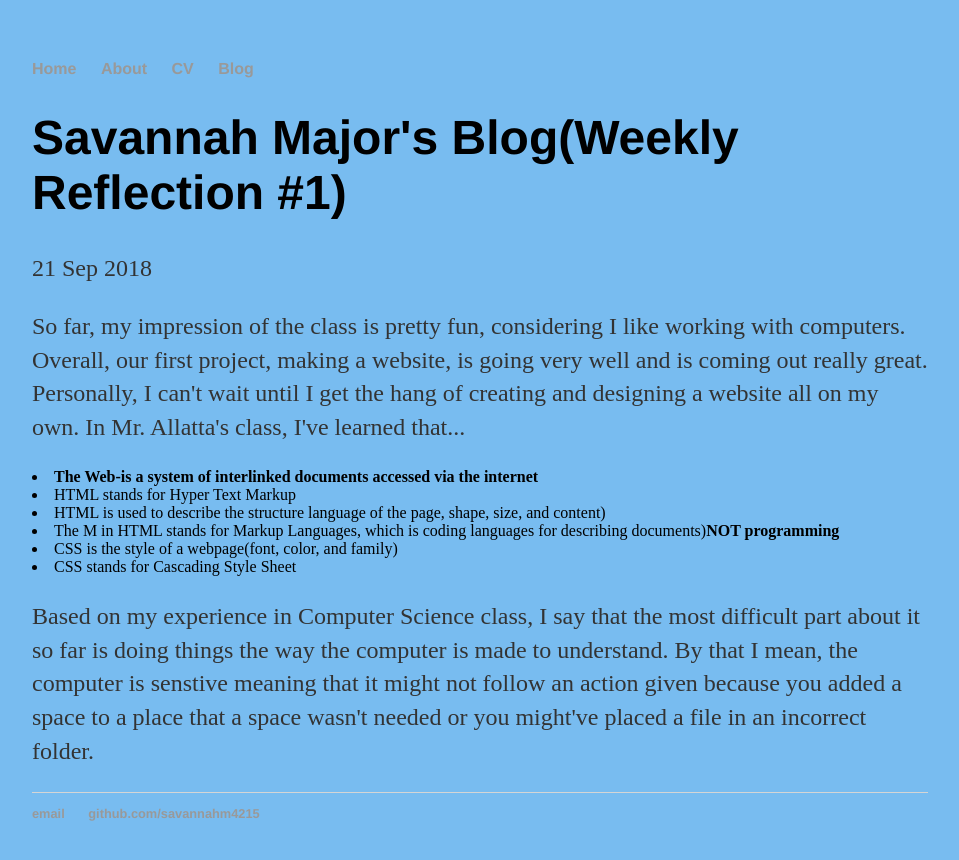
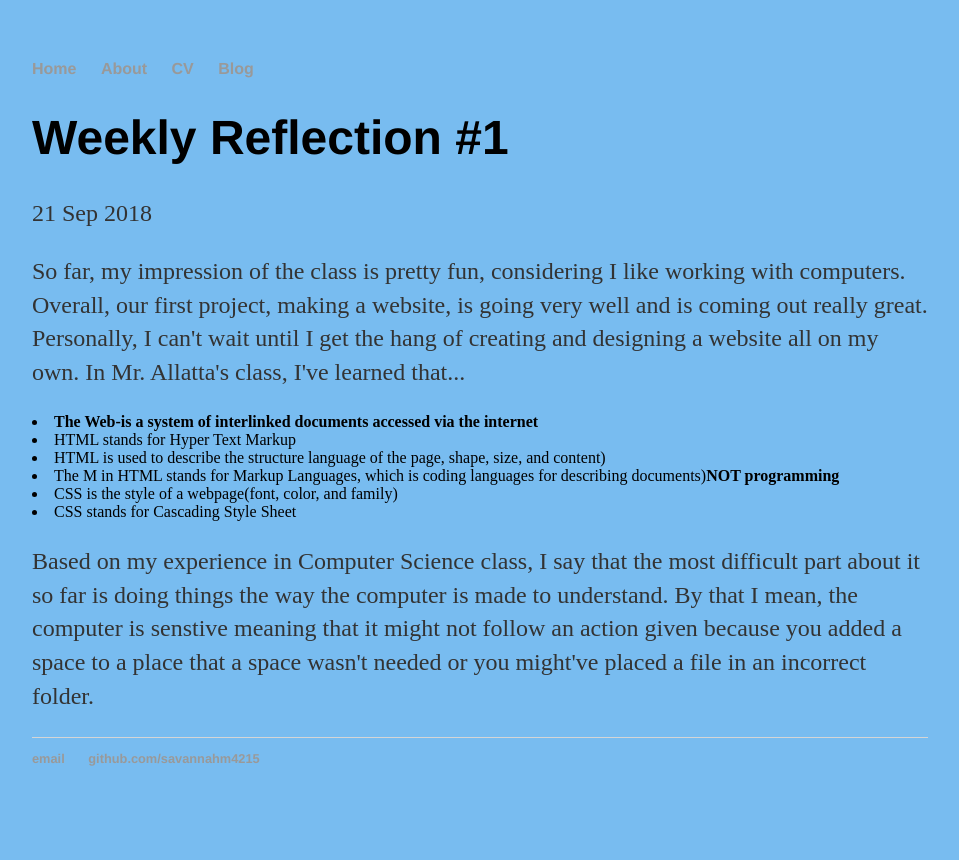
Before and after one commit to savannahm4215/savannahm4215.github.io, a Jekyll site: the page built from _posts/2018-09-21-weekly-reflection-01.md, in a window 1280 px wide. Shown: the top 860 px of the page, without its empty margins (160-1119 px from the left). Built offline with Jekyll 4.4.1, drawn with Linux system fonts in a browser that asks for light colours.

Commit message:
Update 2018-09-21-weekly-reflection-01.md

```diff
--- a/_posts/2018-09-21-weekly-reflection-01.md
+++ b/_posts/2018-09-21-weekly-reflection-01.md
@@ -1,6 +1,6 @@
 ---
 layout: post
-title: "Savannah Major's Blog(Weekly Reflection #1)"
+title: "Weekly Reflection #1"
 date: 2018-09-21
 ---
 
```
